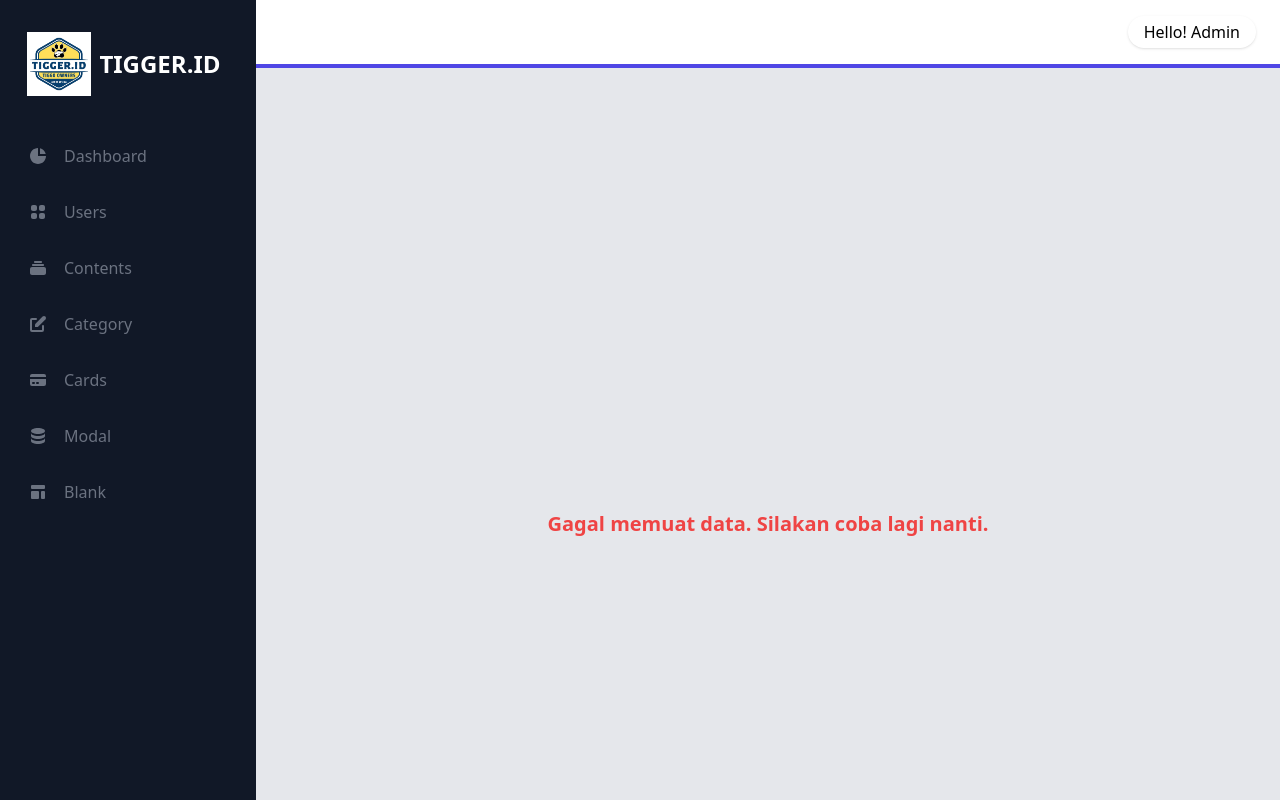
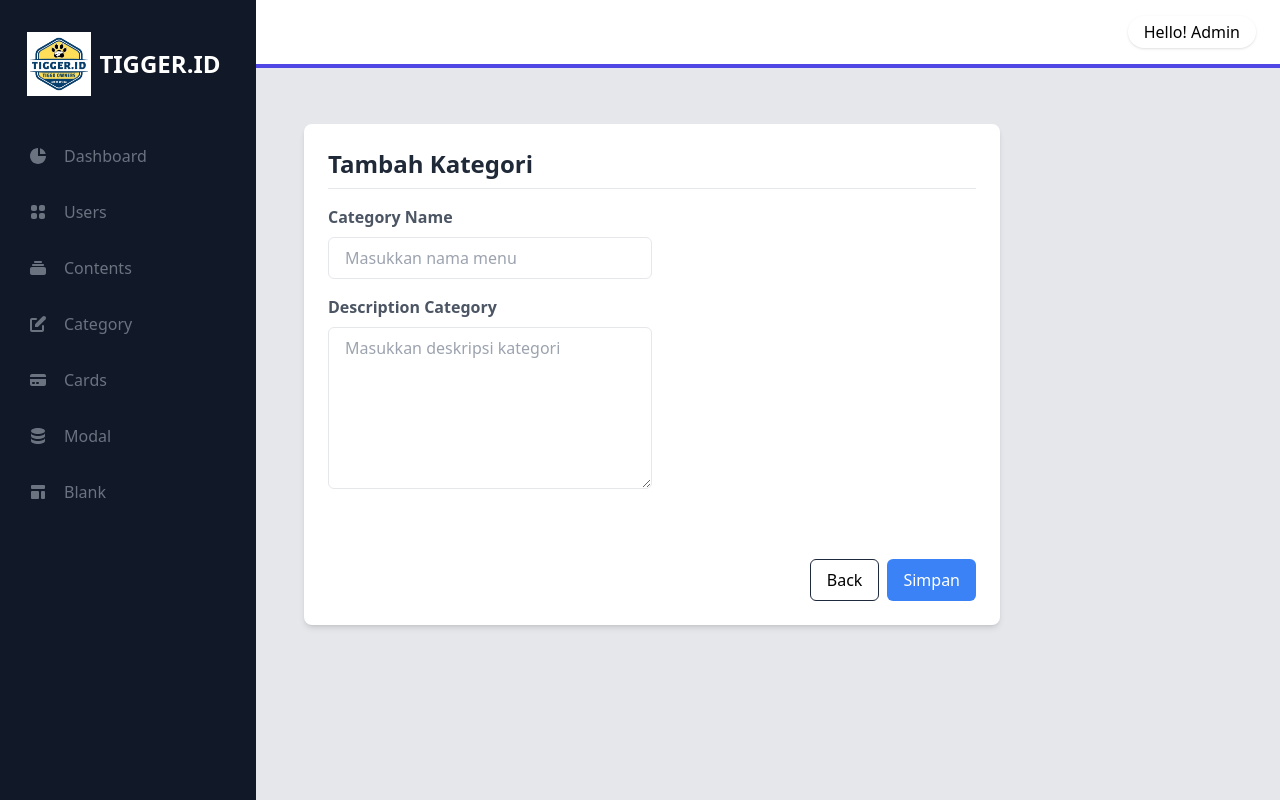
Before and after one commit to muhammad-hapidz/Tigger.id, a Vue app: page /cms/category/create in a window 1280 px wide. Built offline with nearby package versions, Linux system fonts and the light colour scheme; no server answers.

Commit message:
menambah create new menu category

```diff
--- a/package.json
+++ b/package.json
@@ -14,10 +14,12 @@
     "filepond": "^4.32.5",
     "filepond-plugin-image-preview": "^4.6.12",
     "pinia": "^2.3.0",
+    "quill": "^2.0.3",
     "vue": "^3.5.13",
     "vue-filepond": "^7.0.4",
     "vue-multiselect": "^3.1.0",
-    "vue-router": "^4.4.5"
+    "vue-router": "^4.4.5",
+    "vue-toastification": "^2.0.0-rc.5"
   },
   "devDependencies": {
     "@vitejs/plugin-legacy": "^6.0.0",
--- a/src/components/Navbar.vue
+++ b/src/components/Navbar.vue
@@ -3,7 +3,7 @@
     <div class="container mx-auto flex items-center justify-between px-4 py-3">
       <!-- Logo -->
       <div class="text-2xl font-bold text-gray-800">
-        <a href="#">TIGGER.ID</a>
+        <a href="/">TIGGER.ID</a>
       </div>
 
       <!-- Hamburger Menu -->
--- a/src/main.js
+++ b/src/main.js
@@ -1,17 +1,24 @@
-import './assets/output.css'
-import './assets/input.css'
-import { createApp } from 'vue'
-import { createPinia } from 'pinia'
-import App from './App.vue'
-import router from './router'
+import './assets/output.css';
+import './assets/input.css';
+import { createApp } from 'vue';
+import { createPinia } from 'pinia';
+import App from './App.vue';
+import router from './router';
 import 'core-js/stable';
 import 'regenerator-runtime/runtime'; // Untuk mendukung async/await
-import DashboardLayout from './components/DashboardLayout.vue'
+import DashboardLayout from './components/DashboardLayout.vue';
+import 'quill/dist/quill.snow.css'; // Impor CSS untuk tema snow
+import Toast, { POSITION } from 'vue-toastification'; // Import Vue Toastification
+import 'vue-toastification/dist/index.css'; // Impor CSS untuk toast
 
-const app = createApp(App)
-app.component('DefaultLayout', DashboardLayout)
+const app = createApp(App);
+app.component('DefaultLayout', DashboardLayout);
 
-app.use(createPinia())
-app.use(router)
+app.use(createPinia());
+app.use(router);
+app.use(Toast, {
+    position: POSITION.TOP_RIGHT, // Anda bisa memilih posisi yang diinginkan
+    timeout: 3000, // Timeout toast
+});
 
-app.mount('#app')
+app.mount('#app');
--- a/src/router/index.js
+++ b/src/router/index.js
@@ -129,6 +129,11 @@ const router = createRouter({
       component: () => import ('@/views/cms/Category/DetailCategory.vue'),
       props:true,
     },
+    {
+      path:'/cms/category/create',
+      name:'Create',
+      component: () => import ('@/views/cms/Category/Create.vue')
+    },
   ],
 
 
--- a/src/views/About.vue
+++ b/src/views/About.vue
@@ -39,7 +39,7 @@
     </div>
 
     <!-- Section: Activities -->
-    <div class="mx-4 mt-10">
+    <div class="mx-4 lg:mx-16 mt-10">
       <h1 class="text-xl font-semibold mb-4">
         Komunitas Tigger (Chery Indonesia Family) memiliki berbagai kegiatan yang menarik dan bermanfaat bagi para
         anggotanya. Beberapa kegiatan yang biasanya dilakukan oleh Tigger antara lain:
@@ -140,7 +140,7 @@
         </li>
       </ol>
     </div>
-    <div class="px:4 lg:px-10 mt-5 pb-10">
+    <div class="mx-4 lg:mx-10 mt-5 pb-10">
       <h2 class="text-xl font-semibold underline underline-offset-8">Segment Konsumen Dari Mobil Chery</h2>
       <div class="px-2 lg:px-10"></div>
       <h2 class="mt-3"><span class="font-bold">Chery Tiggo 5X</span> ditargetkan untuk segmen konsumen keluarga muda dan profesional muda yang mencari mobil SUV kompak dengan harga terjangkau1. Mobil ini cocok untuk mereka yang membutuhkan kendaraan untuk mobilitas sehari-hari, baik di dalam kota maupun di luar kota1. Dengan fitur keselamatan yang lengkap, kenyamanan yang baik, dan desain yang stylish, Tiggo 5X menjadi pilihan yang menarik bagi mereka yang ingin memiliki mobil pertama keluarga atau kendaraan untuk perjalanan sehari-hari</h2>
--- a/src/views/Home.vue
+++ b/src/views/Home.vue
@@ -1,9 +1,9 @@
 <template>
   <div>
     <div>
-      <img src="../assets/img/2.png" alt="" class="w-full mt-16">
+      <img src="../assets/img/2.png" alt="" class="w-full mt-14">
     </div>
-    <div class="pt-20 pb-5 bg-slate-200">
+    <div class="pt-10 lg:pt-20 pb-5 bg-slate-200">
       <div class="text-center tracking-wider pt-5 pb-10">
         <h2 class="text-slate-600 text-lg">WELCOME TO</h2>
         <h1 class="text-slate-800 text-3xl">
--- a/src/views/TipsTrick.vue
+++ b/src/views/TipsTrick.vue
@@ -1,5 +1,5 @@
 <template>
-  <div class="space-y-4 mt-20 px-10 flex justify-center flex-col mb-20">
+  <div class="space-y-4 px-10 flex justify-center flex-col mb-20">
     <!-- Tampilkan pesan jika tidak ada data -->
     <div v-if="errorMessage" class="text-center text-red-600 font-semibold">
       {{ errorMessage }}
@@ -41,7 +41,7 @@
           <div
             v-for="content in item.contents"
             :key="content.title"
-            class="flex items-start space-x-6 gap-5"
+            class="flex flex-wrap items-start space-x-6 gap-5"
           >
             <!-- Flex container for image and text -->
             <div class="flex-shrink-0">
@@ -49,7 +49,7 @@
                 v-if="content.image"
                 :src="content.image"
                 alt="Content Image"
-                class="w-96 h-auto rounded-md"
+                class="w-64 lg:w-96 h-auto rounded-md"
               />
             </div>
             <div class="flex-1">
--- /dev/null
+++ b/src/views/cms/Category/Create.vue
@@ -0,0 +1,96 @@
+<template>
+    <div class="container mx-auto lg:p-6">
+      <!-- Form untuk menambahkan data -->
+      <div class="bg-white shadow-md rounded-lg p-6 w-3/4">
+        <h1 class="text-2xl font-bold text-gray-800 mb-4 border-b pb-2">
+          Tambah Kategori
+        </h1>
+        <form @submit.prevent="handleSubmit">
+          <div class="space-y-4">
+            <div>
+              <label for="categoryName" class="block text-gray-600 font-semibold mb-2">
+                Category Name
+              </label>
+              <input
+                type="text"
+                id="categoryName"
+                v-model="formData.categoryName"
+                placeholder="Masukkan nama menu"
+                class="w-full lg:w-1/2 px-4 py-2 border rounded-md"
+                required
+              />
+            </div>
+            <div>
+              <label for="description" class="block text-gray-600 font-semibold mb-2">
+                Description Category
+              </label>
+              <!-- Mengubah input menjadi textarea -->
+              <textarea
+                id="description"
+                v-model="formData.description"
+                placeholder="Masukkan deskripsi kategori"
+                class="w-full lg:w-1/2 px-4 py-2 border rounded-md"
+                rows="6"
+              ></textarea>
+            </div>
+          </div>
+          <div class="pt-16 flex justify-end gap-2">
+            <button
+              type="button"
+              @click="goBack"
+              class="px-4 py-2 border border-slate-800 rounded-md hover:bg-slate-800 hover:text-white duration-200"
+            >
+              Back
+            </button>
+            <button
+              type="submit"
+              class="px-4 py-2 bg-blue-500 text-white rounded-md hover:opacity-80"
+            >
+              Simpan
+            </button>
+          </div>
+        </form>
+      </div>
+    </div>
+  </template>
+
+  <script setup>
+  import { reactive, ref } from 'vue';
+  import api from '@/Services/api'; // Import instance API
+  import { useToast } from 'vue-toastification'; // Import useToast
+
+  // State untuk form data
+  const formData = reactive({
+    categoryName: '',
+    description: '',
+  });
+
+  // Inisialisasi Toast
+  const toast = useToast();
+
+  // Fungsi untuk submit form
+  const handleSubmit = async () => {
+    try {
+      // Kirim data ke API
+      const response = await api.post('/Category/Post/cms', formData);
+      console.log('Data berhasil ditambahkan:', response.data);
+
+      // Reset form
+      formData.categoryName = '';
+      formData.description = ''; // Reset description setelah submit
+
+      // Tampilkan pesan sukses menggunakan Toast
+      toast.success('Data berhasil ditambahkan!');
+    } catch (error) {
+      console.error('Error saat menambahkan data:', error);
+
+      // Tampilkan pesan error menggunakan Toast
+      toast.error('Terjadi kesalahan saat menambahkan data. Silakan coba lagi.');
+    }
+  };
+
+  // Fungsi untuk kembali ke halaman sebelumnya
+  const goBack = () => {
+    window.history.back();
+  };
+  </script>
--- a/src/views/cms/Category/index.vue
+++ b/src/views/cms/Category/index.vue
@@ -7,8 +7,16 @@
       type="text"
       v-model="searchQuery"
       placeholder="Search by category name..."
-      class="px-4 py-2 border rounded-md w-full"
+      class="px-4 py-2 border rounded-md lg:w-1/4"
     />
+  </div>
+  <div class="mt-3">
+    <RouterLink
+    to="/cms/category/create"
+    class="bg-blue-500 hover:bg-blue-600 duration-300 px-3 py-2 text-white rounded-md"
+    >
+      + Create New
+    </RouterLink>
   </div>
 
   <div class="mt-6">
@@ -17,8 +25,8 @@
         <table class="min-w-full leading-normal">
           <thead>
             <tr>
-              <th class="px-5 py-3 text-xs font-semibold text-left text-gray-600 uppercase bg-gray-100 border-b-2">Menu </th>
-              <th class="px-5 py-3 text-xs font-semibold text-left text-gray-600 uppercase bg-gray-100 border-b-2">Category Name</th>
+              <th class="px-5 py-3 text-xs font-semibold text-left text-gray-600 uppercase bg-gray-100 border-b-2">Category Name </th>
+              <th class="px-5 py-3 text-xs font-semibold text-left text-gray-600 uppercase bg-gray-100 border-b-2">Description</th>
               <th class="px-5 py-3 text-xs font-semibold text-left text-gray-600 uppercase bg-gray-100 border-b-2">Created By</th>
               <th class="px-5 py-3 text-xs font-semibold text-left text-gray-600 uppercase bg-gray-100 border-b-2">Created At</th>
               <th class="px-5 py-3 text-xs font-semibold text-center text-gray-600 uppercase bg-gray-100 border-b-2">Action</th>
@@ -26,8 +34,8 @@
           </thead>
           <tbody>
             <tr v-for="(content, index) in paginatedCategory" :key="content.id">
-              <td class="px-5 py-5 text-sm bg-white border-b">{{ content.segment.segmentName }}</td>
-              <td class="px-5 py-5 text-sm bg-white border-b">{{ content.category.categoryName }}</td>
+              <td class="px-5 py-5 text-sm bg-white border-b">{{ content.categoryName }}</td>
+              <td class="px-5 py-5 text-sm bg-white border-b">{{ content.description }}</td>
               <td class="px-5 py-5 text-sm bg-white border-b">{{ content.createdBy || 'N/A' }}</td>
               <td class="px-5 py-5 text-sm bg-white border-b">{{ formatDate(content.createdDate) }}</td>
               <td class="px-5 py-5 text-sm bg-white border-b text-center flex flex-wrap justify-center gap-2">
@@ -54,7 +62,13 @@
           </button>
 
           <button @click="nextPage" :disabled="currentPage.value >= totalPages.value" class="px-4 py-2 text-sm font-semibold text-gray-800 bg-gray-300 hover:bg-gray-400 disabled:opacity-50 disabled:cursor-not-allowed">›</button>
-          <button @click="goToPage(totalPages.value)" :disabled="currentPage.value === totalPages.value" class="px-4 py-2 text-sm font-semibold text-gray-800 bg-gray-300 rounded-r hover:bg-gray-400 disabled:opacity-50 disabled:cursor-not-allowed">»</button>
+          <button
+  @click="goToPage(totalPages)"
+  :disabled="currentPage.value >= totalPages"
+  class="px-4 py-2 text-sm font-semibold text-gray-800 bg-gray-300 rounded-r hover:bg-gray-400 disabled:opacity-50 disabled:cursor-not-allowed">
+  »
+</button>
+
         </div>
       </div>
     </div>
@@ -81,7 +95,7 @@ const fetchCategory = async () => {
       return;
     }
 
-    const response = await api.get('/SegmentCategory/Getall/cms');
+    const response = await api.get('/Category/Getall/cms');
     category.value = response.data || [];
   } catch (error) {
     console.error('Error fetching category:', error);
@@ -94,7 +108,7 @@ onMounted(fetchCategory);
 const filteredCategory = computed(() => {
   if (!searchQuery.value) return category.value;
   return category.value.filter((item) =>
-    item.category.categoryName.toLowerCase().includes(searchQuery.value.toLowerCase())
+    item.categoryName.toLowerCase().includes(searchQuery.value.toLowerCase())
   );
 });
 
@@ -104,6 +118,7 @@ const paginatedCategory = computed(() => {
 });
 
 const totalPages = computed(() => Math.ceil(filteredCategory.value.length / pageSize));
+
 
 const pageNumbers = computed(() => {
   const pages = [];
```
Also changed, not shown: 1 other file (tests, documents, lock files or other folders).
